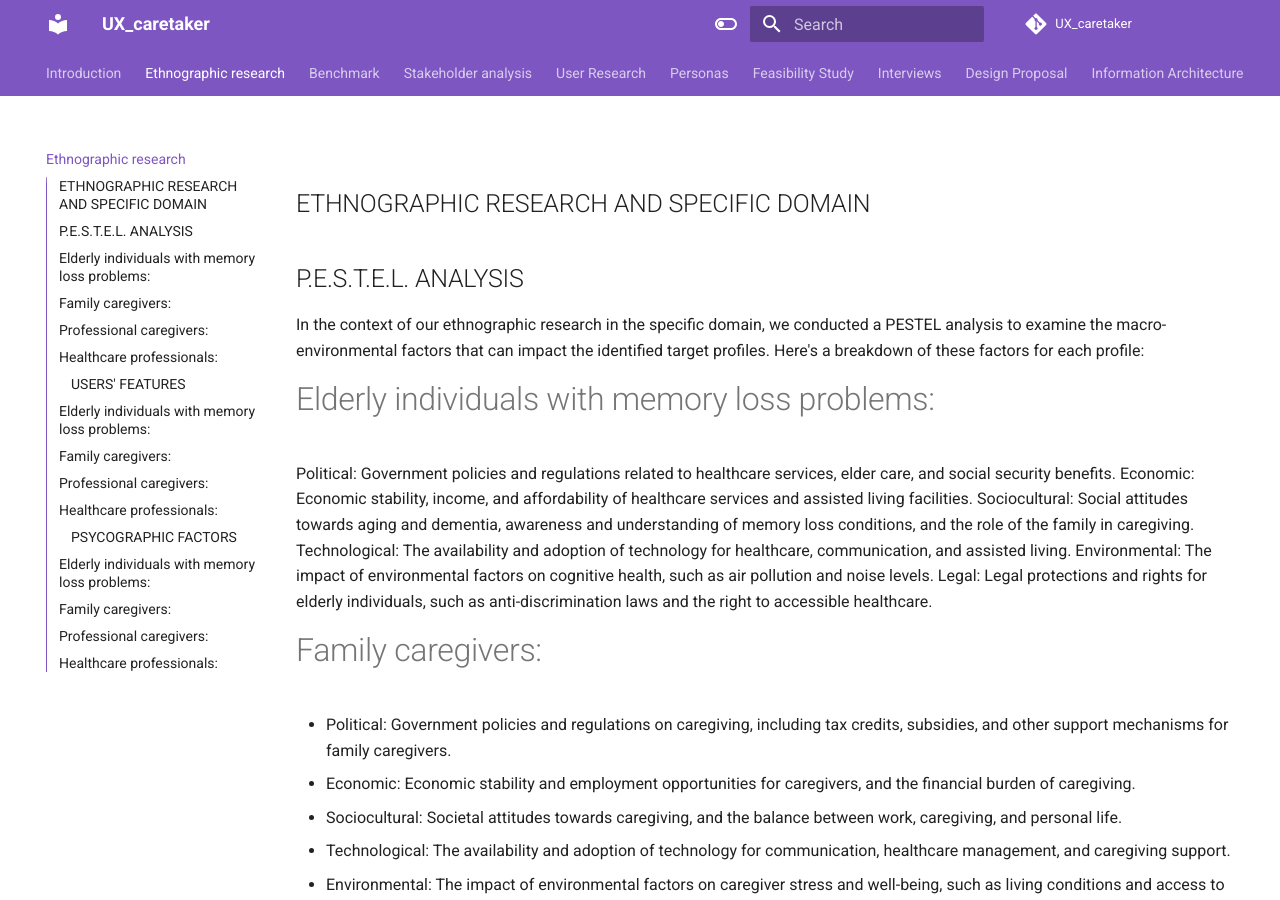
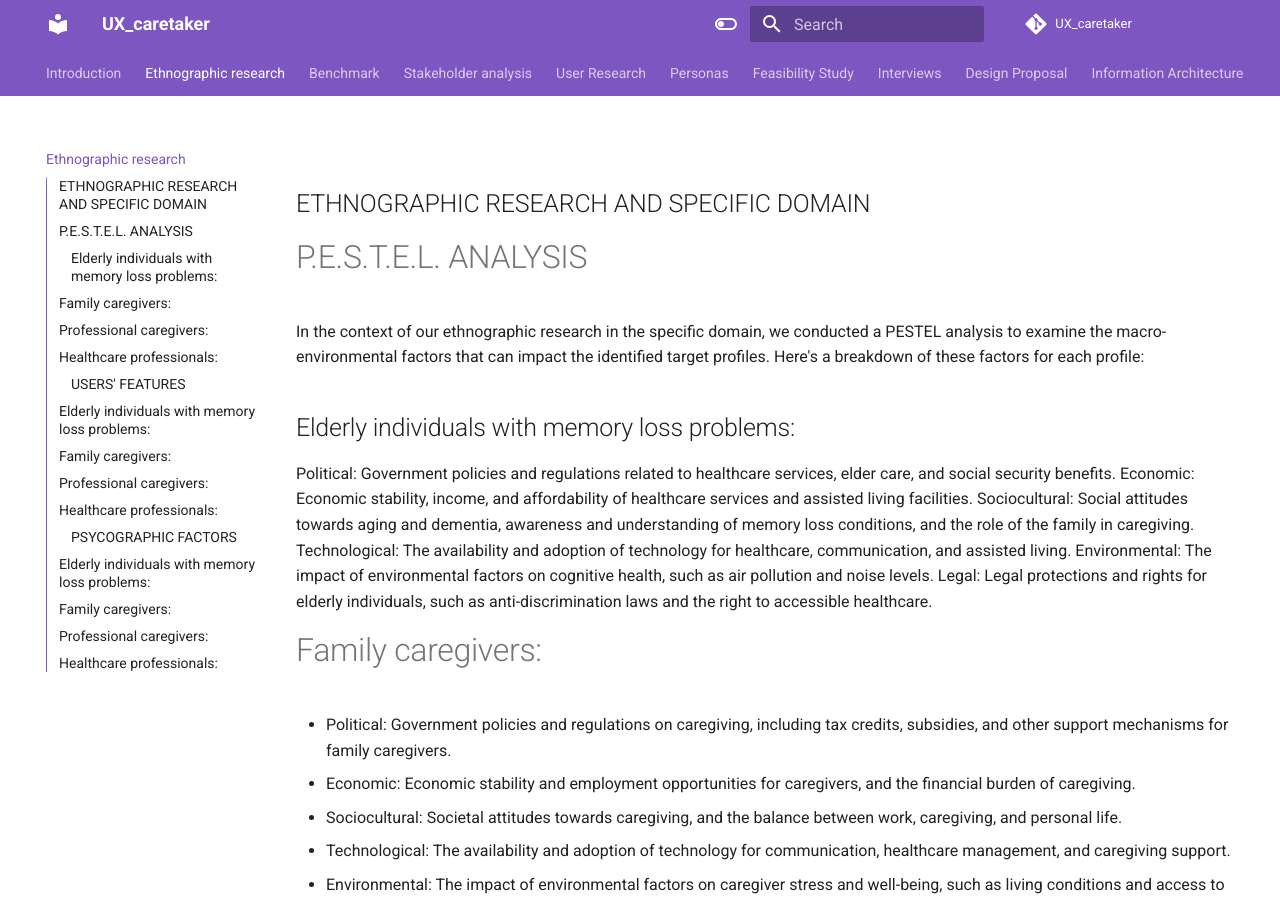
Before and after one commit to teragramgius/GherryPlus, an MkDocs documentation site: the page built from docs/index.md, in a window 1280 px wide and 900 px high. Built offline with MkDocs 1.6.1 and Material for MkDocs 9.7.7, drawn with Linux system fonts in a browser that asks for light colours; comment, search, counter and statistics services are not loaded; the version menu is left out.

```diff
--- a/docs/index.md
+++ b/docs/index.md
@@ -1,8 +1,8 @@
 ## ETHNOGRAPHIC RESEARCH AND SPECIFIC DOMAIN
-## P.E.S.T.E.L. ANALYSIS
+# P.E.S.T.E.L. ANALYSIS
 In the context of our ethnographic research in the specific domain, we conducted a PESTEL analysis to examine the macro-environmental factors that can impact the identified target profiles. Here's a breakdown of these factors for each profile:
 
-# Elderly individuals with memory loss problems:
+## Elderly individuals with memory loss problems:
 
 Political: Government policies and regulations related to healthcare services, elder care, and social security benefits.
 Economic: Economic stability, income, and affordability of healthcare services and assisted living facilities.
```
